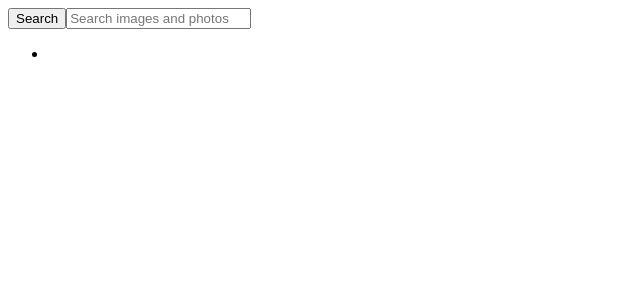
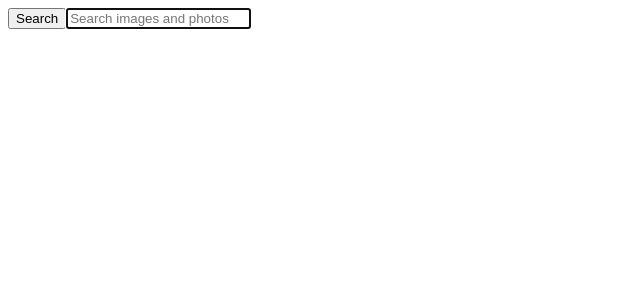
Before and after one commit to PavloZiuskin/goit-react-hw-03-image-finder, a React (Create React App) app: page / in a window 1280 px wide. Shown: the top 300 px of the page, without its empty margins (0-640 px from the left). Built offline with nearby package versions, Linux system fonts and the light colour scheme.

Commit message:
add-new=list

```diff
--- a/package.json
+++ b/package.json
@@ -8,6 +8,7 @@
     "@testing-library/react": "^12.1.4",
     "@testing-library/user-event": "^13.5.0",
     "axios": "^1.3.4",
+    "nanoid": "^4.0.1",
     "prop-types": "^15.8.1",
     "react": "^18.1.0",
     "react-dom": "^18.1.0",
--- a/src/components/FetchAPI/fetchApi.js
+++ b/src/components/FetchAPI/fetchApi.js
@@ -4,7 +4,7 @@ export async function fetchApi(searchValue, pageStore = 1) {
   const OPTIONS_SEARCH =
     'image_type=photo&orientation=horizontal&safesearch=true';
   const response = await fetch(
-    `${GET_API}key=${API_KEY}&q=${searchValue}&${OPTIONS_SEARCH}&per_page=40&page=${pageStore}`
+    `${GET_API}key=${API_KEY}&q=${searchValue}&${OPTIONS_SEARCH}&per_page=12&page=${pageStore}`
   );
 
   return response;
--- a/src/components/ImageGallery/ImageGallery.jsx
+++ b/src/components/ImageGallery/ImageGallery.jsx
@@ -1,10 +1,13 @@
 import { Component } from 'react';
+
+
 import {fetchApi}from 'components/FetchAPI/fetchApi'
+import { ImageItem } from 'components/ImageItem/ImageItem';
 
 export class ImageGallery extends Component {
     state = {
         searchValue: null,
-        valueArr: [],
+        valueArr: null,
     }
     componentDidUpdate(prevProps, prevState) {
         const prevSearch = prevProps.searchName;
@@ -12,16 +15,26 @@ export class ImageGallery extends Component {
         if (prevSearch !== nextSearch) {
             fetchApi(nextSearch, 1)
                 .then(res => res.json())
-                .then(data => (
-                this.setState({valueArr: data.hits})))
+                .then(data => {
+                    this.setState({ valueArr: data })
+                }
+                )
        }
 
     }
 
     render(){
-    return (
-        <ul className="gallery">
-                <li className="gallery-item">
-                <p>{this.state.valueArr}</p></li></ul>)
+        return (
+        this.state.valueArr && <ul className="gallery">
+                {this.state.valueArr.hits.map(({id, type, webformatURL})=> {
+                    return (
+                        <li key={id} className="gallery-item">
+                            <ImageItem
+                                smallImg={webformatURL}
+                                type={type} />
+                        </li>)
+                })}
+            </ul>
+        )
     }
 }
--- a/src/components/ImageItem/ImageItem.jsx
+++ b/src/components/ImageItem/ImageItem.jsx
@@ -1,5 +1,3 @@
-// export const ImageItem = () => {
-//     return (
-//          <img src="" alt="" />
-//         )
-// }
+
+export const ImageItem = ({smallImg, type}) =>
+     <img src={smallImg} alt={type} />
--- a/src/components/Searchbar/Searchbar.jsx
+++ b/src/components/Searchbar/Searchbar.jsx
@@ -30,8 +30,8 @@ export class Searchbar extends Component {
                         value={this.state.searchName}
                         className="input"
                         type="text"
-                        autocomplete="off"
-                        autofocus
+                        autoComplete="off"
+                        autoFocus
                         placeholder="Search images and photos"
                         />
                 </form>)}
```
Also changed, not shown: 1 other file (tests, documents, lock files or other folders).
